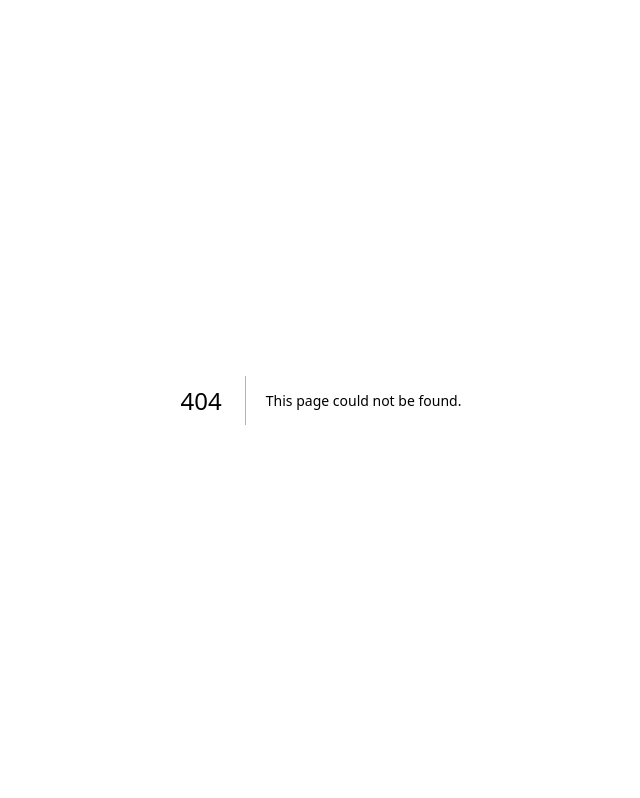
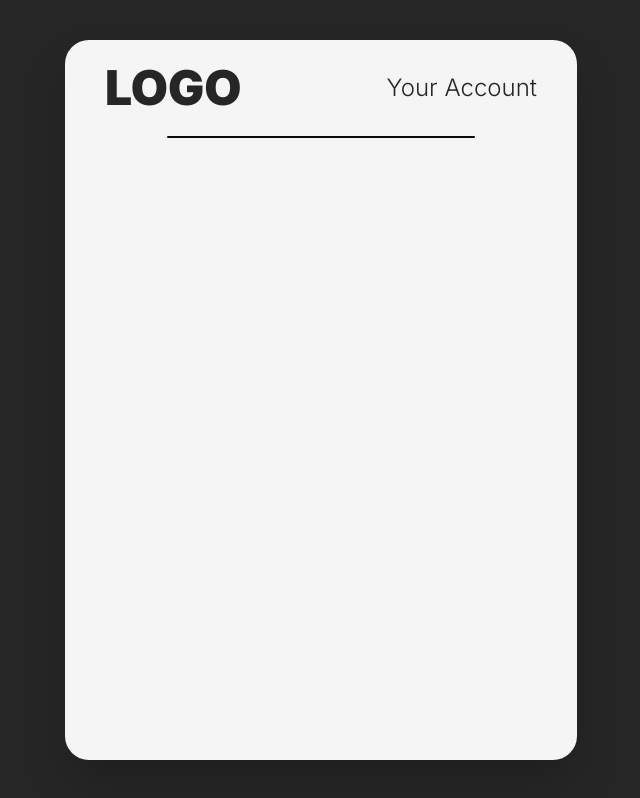
Before and after one commit to codename-FlawZ/prototipo-ecommerce, a Next.js app: page /login in a window 1280 px wide. Before the commit this address had no page. Shown: the whole page, without its empty margins (319-959 px from the left). Built offline with nearby package versions, Linux system fonts and the light colour scheme.

Commit message:
started creation of the login screen
fixed all the routes to the pages and now working in the login and register page

```diff
--- a/src/app/Pages/Login.tsx
+++ /dev/null
@@ -1,6 +0,0 @@
-export default function Login() {
-    return(
-        <>
-        </>
-    );
-}
--- a/src/app/Pages/Register.tsx
+++ /dev/null
@@ -1,6 +0,0 @@
-export default function Register() {
-    return(
-        <>
-        </>
-    );
-}
--- /dev/null
+++ b/src/app/brands/page.tsx
@@ -0,0 +1,6 @@
+'use client'
+export default function Brands() {
+    return(
+        <h1>TESTE</h1>
+    );
+}
--- a/src/app/components/Navbar.tsx
+++ b/src/app/components/Navbar.tsx
@@ -19,29 +19,29 @@ export default function Navbar() {
                 {/* Desktop version from the navbar */}
                 <div className="desktop-navbar">
                     <div className="flex justify-evenly py-5 items-center">
-                        <a href="#Home" className="font-black text-3xl uppercase">Logo</a>
+                        <Link href="/" className="logo">Logo</Link>
                     </div>
                     <ul className="navbar-links">
                         <li className="links">
-                            <Link href="/Contact">Contact</Link>
+                            <Link href="/contact">Contact</Link>
                         </li>
                         <li className="links">
-                            <Link href="/Men">Men</Link>
+                            <Link href="/men">Men</Link>
                         </li>
                         <li className="links">
-                            <Link href="/Women">Women</Link>
+                            <Link href="/women">Women</Link>
                         </li>
                         <li className="links">
-                            <Link href="/Trending">Trending</Link>
+                            <Link href="/trending">Trending</Link>
                         </li>
                         <li className="links">
-                            <Link href="/Brands">Brands</Link>
+                            <Link href="/brands">Brands</Link>
                         </li>
                         <li className="inline-flex flex-row px-5 gap-5">
-                            <Link href="/Login" className="links">
+                            <Link href="/login" className="links">
                                 <LuUserRound />
                             </Link>
-                            <Link href="/Shopping" className="links">
+                            <Link href="/shopping" className="links">
                                 <IoBagHandleOutline />
                             </Link>
                         </li>
@@ -50,7 +50,7 @@ export default function Navbar() {
                 {/* Mobile version from the navbar */}
                 <div className="mobile-navbar">
                     <div className="flex items-center">
-                        <Link href="/Home" className="font-black text-3xl uppercase">Logo</Link>
+                        <Link href="/" className="logo">Logo</Link>
                     </div>
                     <button
                      className="p-5 rounded-full active:text-neutral-100 transition-colors ease-in duration-200"
@@ -75,25 +75,25 @@ export default function Navbar() {
                 >
                     <ul className="list-none p-0 m-0">
                         <li className="mobile-navbar-links">
-                            <Link href="/Contact" onClick={toggleMobileMenu} className="links block">Contact</Link>
+                            <Link href="/contact" onClick={toggleMobileMenu} className="links block">Contact</Link>
                         </li>
                         <li className="mobile-navbar-links">
-                            <Link href="/Men" onClick={toggleMobileMenu} className="links block">Men</Link>
+                            <Link href="/men" onClick={toggleMobileMenu} className="links block">Men</Link>
                         </li>
                         <li className="mobile-navbar-links">
-                            <Link href="/Women" onClick={toggleMobileMenu} className="links block">Women</Link>
+                            <Link href="/women" onClick={toggleMobileMenu} className="links block">Women</Link>
                         </li>
                         <li className="mobile-navbar-links">
-                            <Link href="/Trending" onClick={toggleMobileMenu} className="links block">Trending</Link>
+                            <Link href="/trending" onClick={toggleMobileMenu} className="links block">Trending</Link>
                         </li>
                         <li className="mobile-navbar-links">
-                            <Link href="/Brands" onClick={toggleMobileMenu} className="links block">Brands</Link>
+                            <Link href="/brands" onClick={toggleMobileMenu} className="links block">Brands</Link>
                         </li>
                         <li className="py-4 px-5 border-t border-neutral-200 mt-4 flex justify-around">
-                            <Link href="/Login" onClick={toggleMobileMenu} className="links">
+                            <Link href="/login" onClick={toggleMobileMenu} className="links">
                                 <LuUserRound />
                             </Link>
-                            <Link href="/Shopping" onClick={toggleMobileMenu} className="links">
+                            <Link href="/shopping" onClick={toggleMobileMenu} className="links">
                                 <IoBagHandleOutline />
                             </Link>
                         </li>
--- /dev/null
+++ b/src/app/contact/page.tsx
@@ -0,0 +1,6 @@
+'use client'
+export default function Contact() {
+    return(
+        <h1>TESTE</h1>
+    );
+}
--- a/src/app/globals.css
+++ b/src/app/globals.css
@@ -51,6 +51,18 @@ strong {
   @apply font-semibold text-neutral-500
 }
 
+.login-container {
+  @apply flex flex-col items-center bg-neutral-100 text-neutral-800 w-[40%] h-[90%] rounded-3xl shadow-2xl
+}
+
+.logo {
+  @apply font-black text-3xl uppercase
+}
+
+.login-logo {
+  @apply font-black text-5xl uppercase
+}
+
 /* Scrollbar */
 body::-webkit-scrollbar {
 	width: 5px;
--- /dev/null
+++ b/src/app/login/page.tsx
@@ -0,0 +1,16 @@
+'use client'
+import Link from "next/link";
+
+export default function Login() {
+    return(
+        <section className="section flex justify-center items-center bg-neutral-800">
+            <div className="login-container">
+                <div className="w-full m-3 p-3 px-10 flex flex-row justify-between items-center">
+                    <Link href="/" className="login-logo">LOGO</Link>
+                    <h1 className="font-light text-2xl capitalize">Your account</h1>
+                </div>
+                <div className="w-[60%] h-0.5 rounded-full bg-neutral-950"></div>
+            </div>
+        </section>
+    );
+}
--- /dev/null
+++ b/src/app/men/page.tsx
@@ -0,0 +1,6 @@
+'use client'
+export default function Men() {
+    return(
+        <h1>TESTE</h1>
+    );
+}
--- /dev/null
+++ b/src/app/register/page.tsx
@@ -0,0 +1,8 @@
+'use client'
+export default function Register() {
+    return(
+        <section className="section">
+            <h1>TESTE</h1>
+        </section>
+    );
+}
--- a/src/app/Pages/Shopping.tsx
+++ b/src/app/shopping/page.tsx
@@ -1,6 +1,6 @@
+'use client'
 export default function Shopping() {
     return(
-        <>
-        </>
+        <h1>TESTE</h1>
     );
 }
--- /dev/null
+++ b/src/app/trending/page.tsx
@@ -0,0 +1,6 @@
+'use client'
+export default function Trending() {
+    return(
+        <h1>TESTE</h1>
+    );
+}
--- /dev/null
+++ b/src/app/women/page.tsx
@@ -0,0 +1,6 @@
+'use client'
+export default function Women() {
+    return(
+        <h1>TESTE</h1>
+    );
+}
```
